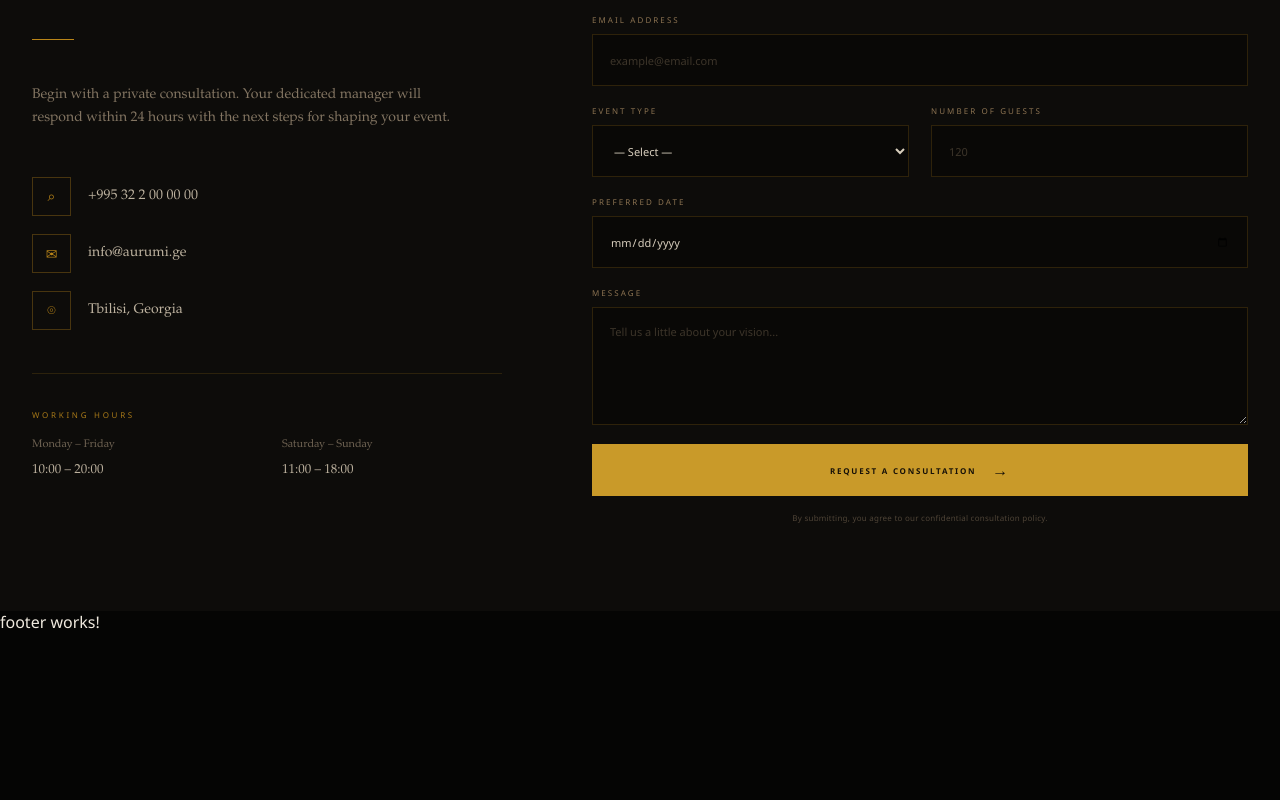
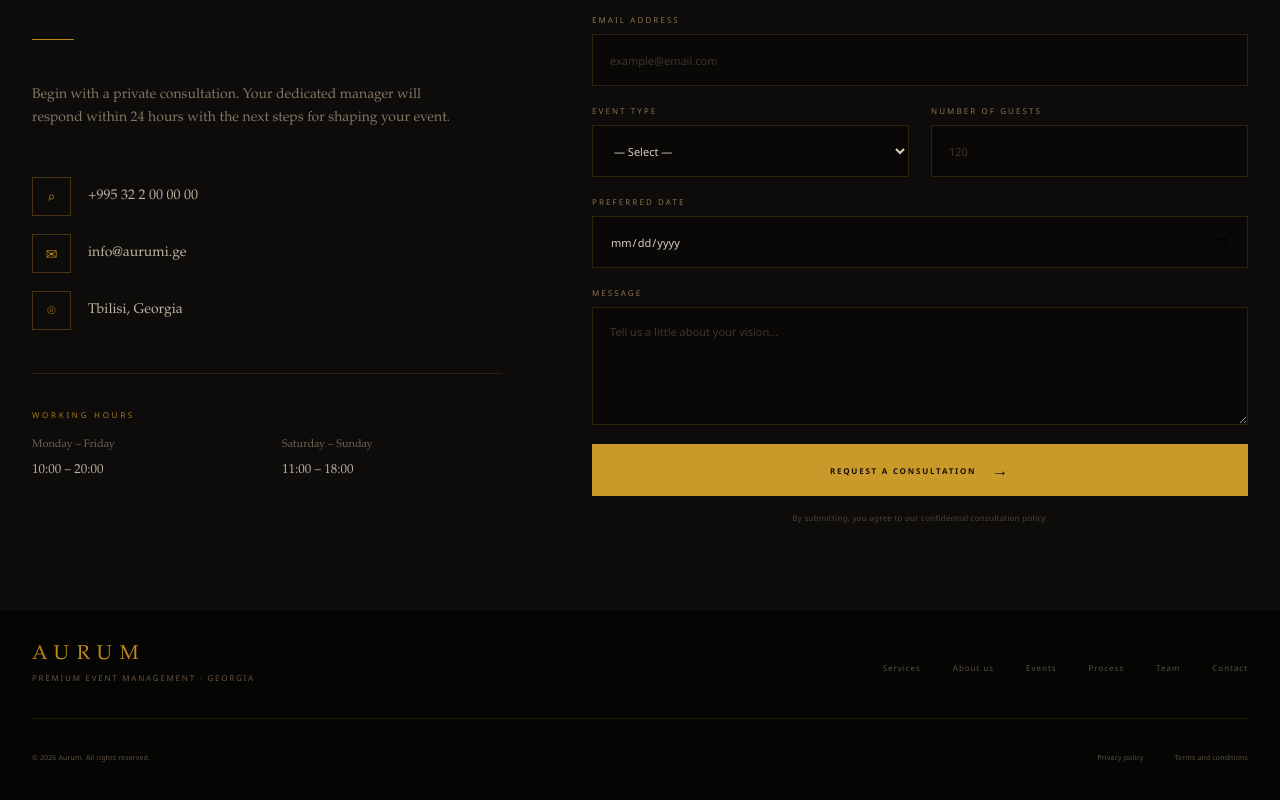
Before and after one commit to Nilo18/aurum-front, an Angular app: page / in a window 1280 px wide. Shown: the part 5574-6374 px from the top of the page. Before the commit the page ends 6207 px from the top, so only its background shows below. Built offline with nearby package versions, Linux system fonts and the light colour scheme.

Commit message:
feature: add the footer and finish the home page

```diff
--- a/src/app/components/home-page-components/footer/footer.html
+++ b/src/app/components/home-page-components/footer/footer.html
@@ -1 +1,27 @@
-<p>footer works!</p>
+<footer class="footer">
+  <div class="footer__inner">
+    <div class="footer__top">
+      <a class="footer__brand" href="#top" aria-label="Aurumi home">
+        <strong>AURUM</strong>
+        <span>Premium event management · Georgia</span>
+      </a>
+
+      <nav aria-label="Footer navigation">
+        <a href="#services">Services</a>
+        <a href="#about">About us</a>
+        <a href="#events">Events</a>
+        <a href="#process">Process</a>
+        <a href="#team">Team</a>
+        <a href="#contact">Contact</a>
+      </nav>
+    </div>
+
+    <div class="footer__bottom">
+      <p>© 2026 Aurum. All rights reserved.</p>
+      <div>
+        <a href="#privacy">Privacy policy</a>
+        <a href="#terms">Terms and conditions</a>
+      </div>
+    </div>
+  </div>
+</footer>
--- a/src/app/components/home-page-components/footer/footer.scss
+++ b/src/app/components/home-page-components/footer/footer.scss
@@ -0,0 +1,126 @@
+:host {
+  display: block;
+}
+
+.footer {
+  min-height: 193px;
+  padding: 33px 32px 30px;
+  background: #050504;
+  color: #5e5140;
+
+  &__inner {
+    width: min(100%, 1280px);
+    margin: 0 auto;
+  }
+
+  &__top {
+    min-height: 75px;
+    padding-bottom: 25px;
+    border-bottom: 1px solid rgba(185, 133, 24, 0.16);
+    display: flex;
+    align-items: flex-start;
+    justify-content: space-between;
+    gap: 40px;
+  }
+
+  &__brand {
+    display: flex;
+    flex-direction: column;
+    gap: 8px;
+    text-decoration: none;
+
+    strong {
+      color: #bd8a1c;
+      font-family: 'Bodoni 72', Didot, 'Palatino Linotype', Georgia, serif;
+      font-size: 20px;
+      font-weight: 400;
+      line-height: 1;
+      letter-spacing: 0.38em;
+    }
+
+    span {
+      color: #67543e;
+      font-family: 'Montserrat', 'Segoe UI', sans-serif;
+      font-size: 8px;
+      font-weight: 500;
+      letter-spacing: 0.22em;
+      text-transform: uppercase;
+    }
+  }
+
+  nav {
+    margin-top: 18px;
+    display: flex;
+    align-items: center;
+    gap: clamp(25px, 2.5vw, 43px);
+  }
+
+  a {
+    color: inherit;
+    text-decoration: none;
+    transition: color 180ms ease;
+
+    &:hover,
+    &:focus-visible {
+      color: #b98518;
+    }
+  }
+
+  nav a {
+    font-family: 'Montserrat', 'Segoe UI', sans-serif;
+    font-size: 8px;
+    letter-spacing: 0.12em;
+    white-space: nowrap;
+  }
+
+  &__bottom {
+    padding-top: 34px;
+    display: flex;
+    align-items: center;
+    justify-content: space-between;
+    gap: 30px;
+
+    p,
+    a {
+      font-family: 'Montserrat', 'Segoe UI', sans-serif;
+      font-size: 7px;
+      letter-spacing: 0.02em;
+    }
+
+    > div {
+      display: flex;
+      gap: 31px;
+    }
+  }
+}
+
+@media (max-width: 760px) {
+  .footer {
+    padding: 44px 20px 35px;
+
+    &__top {
+      display: grid;
+      gap: 30px;
+    }
+
+    nav {
+      margin-top: 0;
+      flex-wrap: wrap;
+      gap: 18px 25px;
+    }
+
+    &__bottom {
+      align-items: flex-start;
+      flex-direction: column;
+    }
+  }
+}
+
+@media (max-width: 420px) {
+  .footer {
+    &__bottom > div {
+      flex-direction: column;
+      gap: 13px;
+    }
+  }
+}
```
